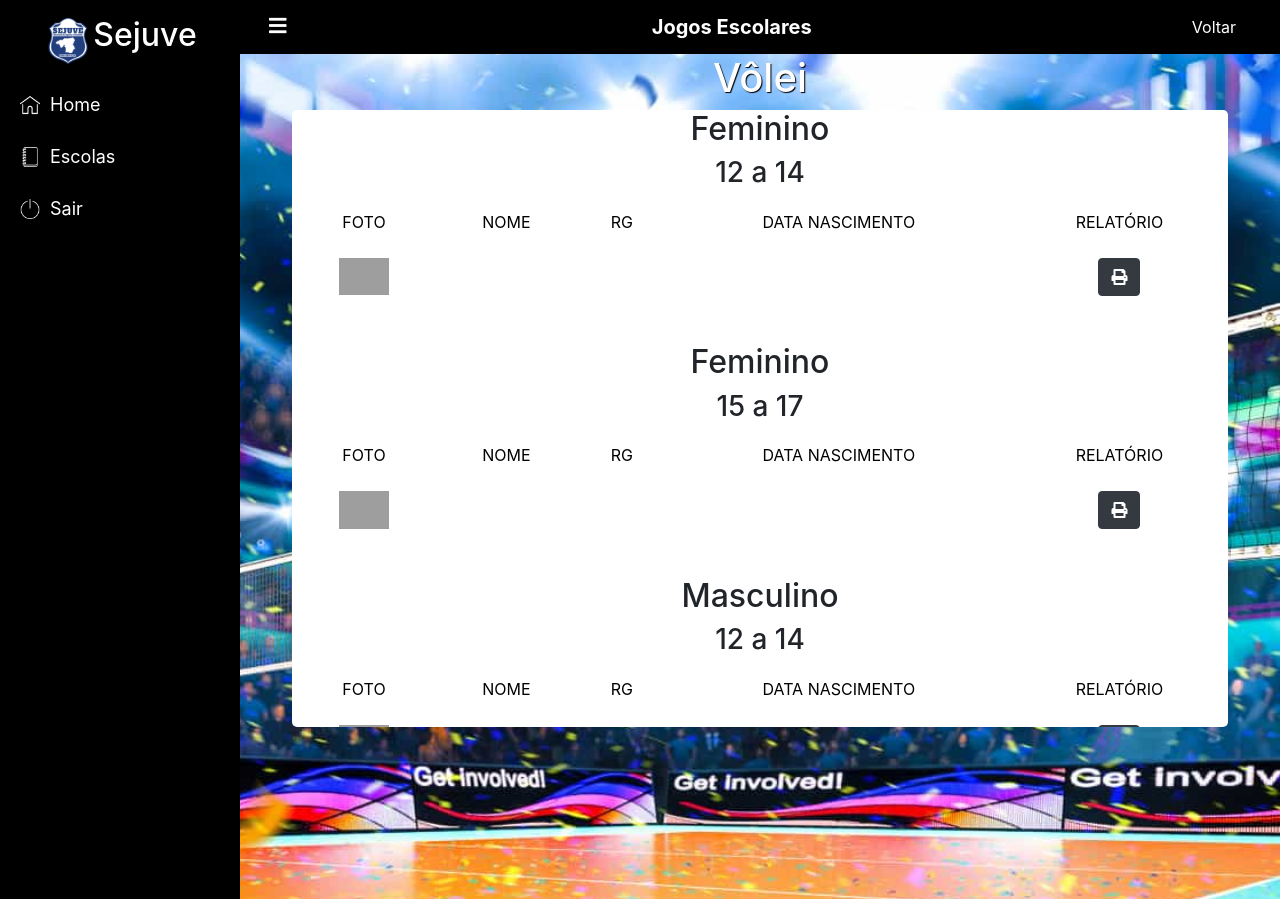
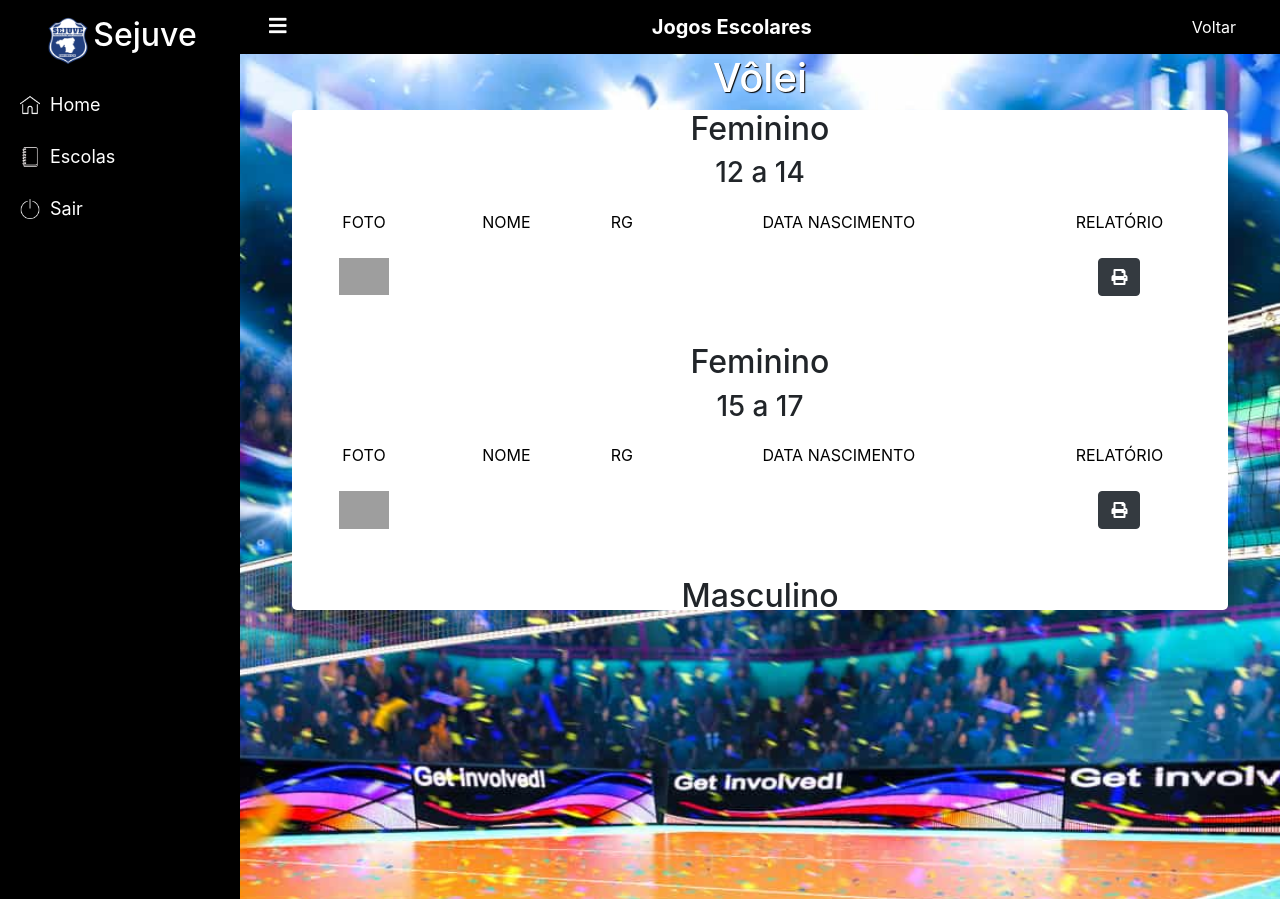
Before and after one commit to AlexDevoso/Sejuve, a PHP site: page /interface/volei_adm.php in a window 1280 px wide. Shown: the top 899 px of the page. Run offline with PHP 8.4, Linux system fonts and the light colour scheme; data that the repository does not hold is empty; some libraries are stand-ins or nearby versions; grey boxes are pictures that could not be loaded.

Commit message:
Add files via upload

```diff
--- a/interface/futsal.php
+++ b/interface/futsal.php
@@ -270,7 +270,7 @@
 <center><h1 style="color: #fff;text-shadow: 1px 1px 1px #000;" >Futsal</h1></center>
 
 
-<div id="bgzin_" style="width: 90%;height: 50%;margin-right: auto; margin-left: auto;overflow-x: auto;overflow-y: auto;background-color: #fff;border-radius: 5px;" >
+<div id="bgzin_" style="width: 90%;height: 500px;margin-right: auto; margin-left: auto;overflow-x: auto;overflow-y: auto;background-color: #fff;border-radius: 5px;" >
 
 
 <table class="table table-hover" style="background-color: #fff;">
--- a/interface/futsal_adm.php
+++ b/interface/futsal_adm.php
@@ -277,7 +277,7 @@
 <center><h1 style="color: #fff;text-shadow: 1px 1px 1px #000;" >Futsal</h1></center>
 
 
-<div id="bgzin_" style="width: 90%;height: 50%;margin-right: auto; margin-left: auto;overflow-x: auto;overflow-y: auto;background-color: #fff;border-radius: 5px;" >
+<div id="bgzin_" style="width: 90%;height: 500px;margin-right: auto; margin-left: auto;overflow-x: auto;overflow-y: auto;background-color: #fff;border-radius: 5px;" >
 
 
 <table class="table table-hover" style="background-color: #fff;">
--- a/interface/volei.php
+++ b/interface/volei.php
@@ -272,7 +272,7 @@ text-decoration:none;
 <center><h1 style="color: #fff;text-shadow: 1px 1px 1px #000;" >Vôlei</h1></center>
 
 
-<div id="bgzin_" style="width: 90%;height: 50%;margin-right: auto; margin-left: auto;overflow-x: auto;overflow-y: auto;background-color: #fff;border-radius: 5px;" >
+<div id="bgzin_" style="width: 90%;height: 500px;margin-right: auto; margin-left: auto;overflow-x: auto;overflow-y: auto;background-color: #fff;border-radius: 5px;" >
 
 
 <table class="table table-hover" style="background-color: #fff;">
--- a/interface/volei_adm.php
+++ b/interface/volei_adm.php
@@ -271,7 +271,7 @@ text-decoration:none;
 <center><h1 style="color: #fff;text-shadow: 1px 1px 1px #000;" >Vôlei</h1></center>
 
 
-<div id="bgzin_" style="width: 90%;height: 50%;margin-right: auto; margin-left: auto;overflow-x: auto;overflow-y: auto;background-color: #fff;border-radius: 5px;" >
+<div id="bgzin_" style="width: 90%;height: 500px;margin-right: auto; margin-left: auto;overflow-x: auto;overflow-y: auto;background-color: #fff;border-radius: 5px;" >
 
 
 <table class="table table-hover" style="background-color: #fff;">
```
